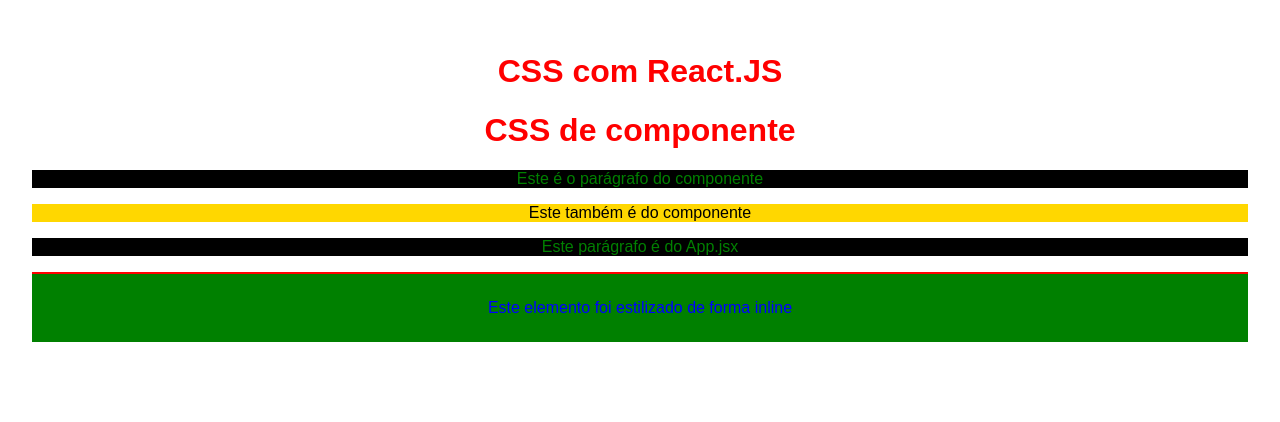
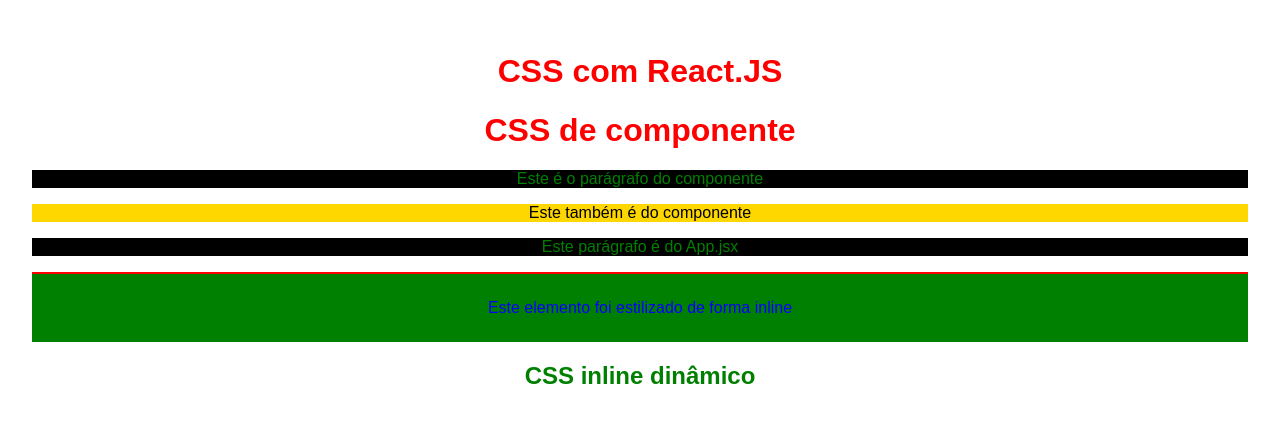
Before and after one commit to juniormps/estudos-react, a React (Vite) app in the folder 4-CSS-REACT/style_react/: page / in a window 1280 px wide. Shown: the top 422 px of the page. Built offline with nearby package versions, Linux system fonts and the light colour scheme.

Commit message:
Update App.jsx

```diff
--- a/4-CSS-REACT/style_react/src/App.jsx
+++ b/4-CSS-REACT/style_react/src/App.jsx
@@ -2,6 +2,8 @@
 import MyComponent from './components/MyComponent'
 
 function App() {
+
+  const n = 15
 
   return (
     <>
@@ -17,6 +19,11 @@
       <p style={{backgroundColor: "green", color: "blue", padding:"25px", borderTop:"2px solid red"}}>
         Este elemento foi estilizado de forma inline
       </p>
+
+      {/* CSS inline dinâmico */}
+      <h2 style={n < 10 ? {color: "darkblue"} : {color: "green"}}>
+        CSS inline dinâmico
+      </h2>
     </>
   )
 }
```
